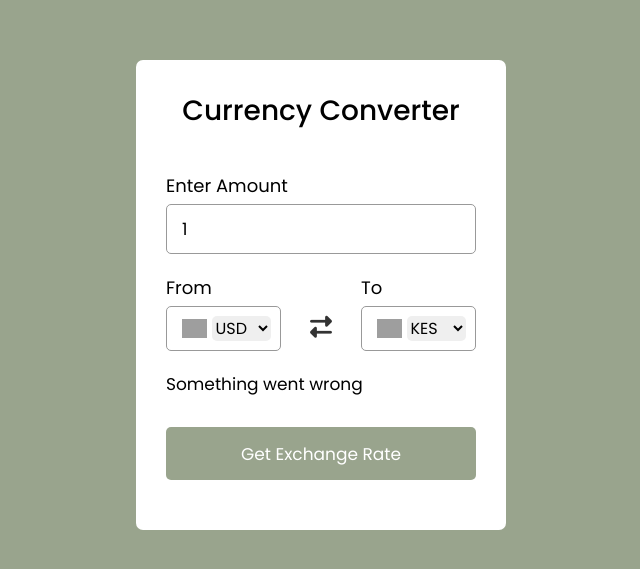
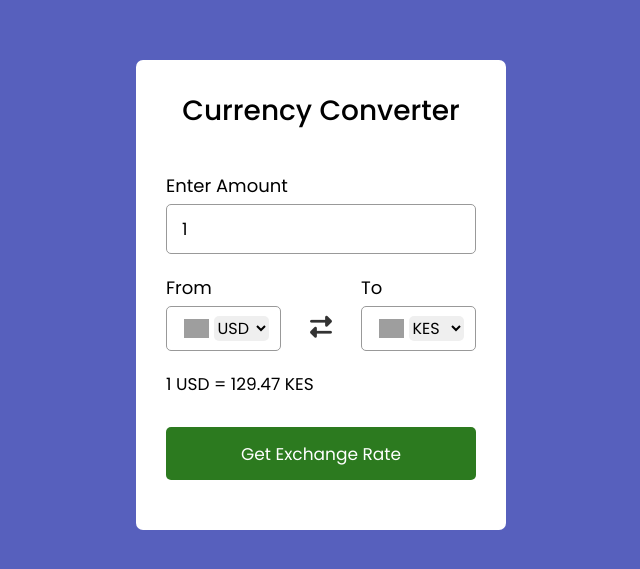
Before and after one commit to kareenino/Currency_Converter, a plain HTML site: page index.html in a window 1280 px wide. Shown: the part 105-674 px from the top of the page, without its empty margins (319-959 px from the left). Drawn offline with Linux system fonts and the light colour scheme; no server answers; grey boxes are pictures that could not be loaded.

Commit message:
Mock Exchange Rates

```diff
--- a/index.html
+++ b/index.html
@@ -2,7 +2,7 @@
     <html lang = "en" dir="ltr">
         <head>
             <meta charset="utf-8">
-            <title>Currency Converter App in Javascript</title>
+            <title>Currency Converter in JS</title>
             <link rel = "stylesheet" href="style.css">
             <meta name="viewport" content="width = device-width, initial-scale=1.0">
             <link rel = "stylesheet" href="https://cdnjs.cloudflare.com/ajax/libs/font-awesome/5.15.3/all.min.css"/>
--- a/js/script.js
+++ b/js/script.js
@@ -1,74 +1,80 @@
-const dropList = document.querySelectorAll(".drop-list select");
-fromCurrency = document.querySelector(".from select");
-toCurrency = document.querySelector(".to select");
-getButton = document.querySelector("form button");
+const mockConversionRates = {
+    USD: 1.0,
+    EUR: 0.8967,
+    JPY: 150.79,
+    GBP: 0.7674,
+    AUD: 1.5946,
+    CAD: 1.4286,
+    CHF: 0.8875,
+    CNY: 7.3046,
+    INR: 85.42,
+    KES: 129.47
+};
 
+const dropList = document.querySelectorAll(".drop-list select"),
+      fromCurrency = dropList[0],
+      toCurrency = dropList[1],
+      exchangeRateTxt = document.querySelector(".exchange-rate"),
+      amountInput = document.querySelector("input");
 
+// Populate dropdowns
 for (let i = 0; i < dropList.length; i++) {
-    for (let currency_code in country_code) {
-        let selected;
-        if(i === 0 && currency_code === "USD"){
-            selected = "selected";
-        } else if(i === 1 && currency_code === "KES"){
-            selected = "selected";
-        } else {
-            selected = "";
-        }
-
+    for (let currency_code in mockConversionRates) {
+        let selected = (i === 0 && currency_code === "USD") || (i === 1 && currency_code === "KES") ? "selected" : "";
         let optionTag = `<option value="${currency_code}" ${selected}>${currency_code}</option>`;
         dropList[i].insertAdjacentHTML("beforeend", optionTag);
     }
 
     dropList[i].addEventListener("change", e => {
         loadFlag(e.target);
+        getExchangeRate(); // update rate immediately when dropdown changes
     });
 }
 
+// Load flag icons
 function loadFlag(element){
-    for(code in country_code){
-        if(code == element.value){
+    for (let code in mockConversionRates){
+        if(code === element.value){
             let imgTag = element.parentElement.querySelector("img");
-            imgTag.src = `https://flagsapi.com/${country_code[code]}/flat/64.png`
+            imgTag.src = `https://flagsapi.com/${country_code[code]}/flat/64.png`; // Using currency code as ISO for mock
         }
     }
 }
 
-window.addEventListener("load", () =>{
+// Calculate exchange rate
+function convertCurrency(amount, from, to) {
+    const fromRate = mockConversionRates[from];
+    const toRate = mockConversionRates[to];
+
+    if (!fromRate || !toRate) return null;
+
+    const usdAmount = amount / fromRate;
+    const converted = usdAmount * toRate;
+
+    return converted.toFixed(2);
+}
+
+// Get and display exchange rate
+function getExchangeRate() {
+    const amountVal = parseFloat(amountInput.value) || 1;
+
+    exchangeRateTxt.innerText = "Getting exchange rate...";
+
+    const totalExchangeRate = convertCurrency(amountVal, fromCurrency.value, toCurrency.value);
+
+    if (totalExchangeRate !== null) {
+        exchangeRateTxt.innerText = `${amountVal} ${fromCurrency.value} = ${totalExchangeRate} ${toCurrency.value}`;
+    } else {
+        exchangeRateTxt.innerText = "Currency not supported in demo";
+    }
+}
+
+// Update rate when amount changes
+amountInput.addEventListener("input", getExchangeRate);
+
+// On page load
+window.addEventListener("load", () => {
+    loadFlag(fromCurrency);
+    loadFlag(toCurrency);
     getExchangeRate();
 });
-
-getButton.addEventListener("click", e =>{
-    e.preventDefault();//preventing form from submitting
-    getExchangeRate();
-});
-
-// const exchangeIcon = document.querySelector(".drop-list .icon");
-// exchangeIcon.addEventListener("click", ()=>{
-//     let tempCode = fromCurrency.value;
-//     fromCurrency.value = toCurrency.value;
-//     toCurrency.value  = tempCode;
-//     getExchangeRate();
-// });
-
-function getExchangeRate(){
-    const amount = document.querySelector(".amount input");
-    exchangeRateTxt = document.querySelector(".exchange-rate");
-
-    let amountVal = amount.value;
-    //1 will be the default value at all times
-    if(amountVal == "" || amountVal == "0"){
-        amount.value = "1";
-        amountVal = 1;
-    }
-    exchangeRateTxt.innerText = "Getting exchange rate...";
-    let url = `https://v6.exchangerate-api.com/v6/dfd5135b200e567ebbd0205a/latest/${fromCurrency.value}`
-    // let url = `https://v6.exchangerate-api.com/v6/${apiKey}/latest/`
-    fetch(url).then(response => response.json()).then(result =>{
-        let exchangeRate = result.conversion_rates[toCurrency.value]
-        // console.log(exchangeRate);
-        let totalExchangeRate = (amountVal * exchangeRate).toFixed(2);
-        exchangeRateTxt.innerText = `${amountVal} ${fromCurrency.value} = ${totalExchangeRate} ${toCurrency.value}`;
-    }).catch(() => {
-        exchangeRateTxt.innerText = "Something went wrong"
-    });
-}
--- a/style.css
+++ b/style.css
@@ -10,7 +10,7 @@ body{
     align-items: center;
     justify-content: center;
     min-height: 100vh;
-    background: #675A;
+    background: rgba(4, 17, 157, 0.667);
 }
 
 .wrapper{
@@ -98,5 +98,5 @@ form button{
     color: #ffff;
     font-size: 17px;
     cursor: pointer;
-    background: #675A;
+    background: rgba(18, 106, 3, 0.885);;
 }
```
